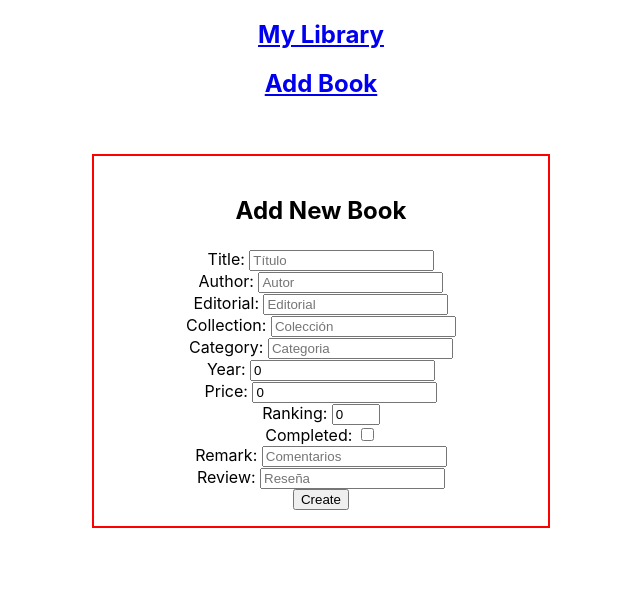
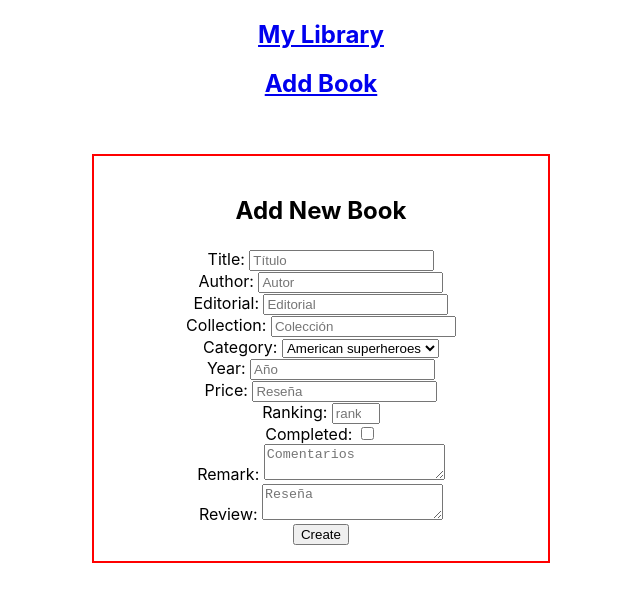
Before and after one commit to ulldecorb/my-library, a React (Create React App) app in the folder client/: page /addbook in a window 1280 px wide. Shown: the top 602 px of the page, without its empty margins (319-959 px from the left). Built offline with nearby package versions, Linux system fonts and the light colour scheme; no server answers.

Commit message:
Set default values of number form state to null

```diff
--- a/client/src/components/addBook/index.jsx
+++ b/client/src/components/addBook/index.jsx
@@ -9,9 +9,9 @@ export function AddBook() {
   const [category, setCategory] = useState('');
   const [remark, setRemark] = useState('');
   const [review, setReview] = useState('');
-  const [year, setYear] = useState(0);
-  const [price, setPrice] = useState(0);
-  const [ranking, setRanking] = useState(0);
+  const [year, setYear] = useState(null);
+  const [price, setPrice] = useState(null);
+  const [ranking, setRanking] = useState(null);
   const [complete, setComplete] = useState(false);
   const [message, setMessage] = useState('');
 
@@ -115,13 +115,20 @@ export function AddBook() {
         <label htmlFor="category">
           Category:
           {' '}
-          <input
+          {/* <input
             id="category"
             type="text"
             value={category}
             placeholder="Categoria"
             onChange={(e) => setCategory(e.target.value)}
-          />
+          /> */}
+          <select name="" id="category">
+            <option value="American superheroes">American superheroes</option>
+            <option value="American independent">American independent</option>
+            <option value="Manga">Manga</option>
+            <option value="European">European</option>
+            <option value="No Category">No Category</option>
+          </select>
         </label>
 
         <label htmlFor="year">
@@ -176,9 +183,15 @@ export function AddBook() {
         <label htmlFor="remark">
           Remark:
           {' '}
-          <input
+          {/* <input
             id="remark"
             type="text"
+            value={remark}
+            placeholder="Comentarios"
+            onChange={(e) => setRemark(e.target.value)}
+          /> */}
+          <textarea
+            id="remark"
             value={remark}
             placeholder="Comentarios"
             onChange={(e) => setRemark(e.target.value)}
@@ -188,14 +201,12 @@ export function AddBook() {
         <label htmlFor="review">
           Review:
           {' '}
-          <input
+          <textarea
             id="review"
-            type="text"
             value={review}
             placeholder="Reseña"
             onChange={(e) => setReview(e.target.value)}
           />
-
         </label>
 
         <button type="submit">Create</button>
```
